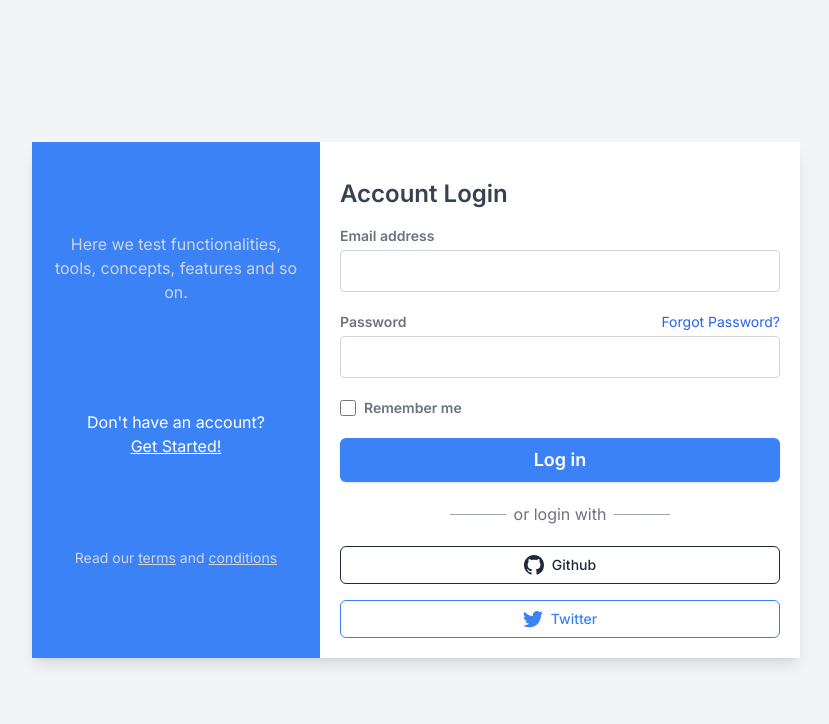
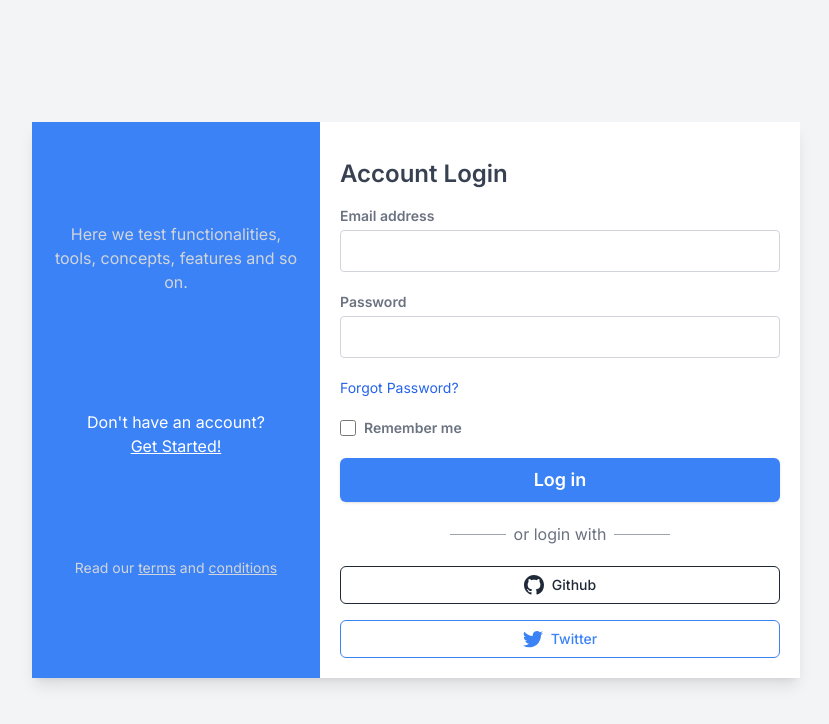
Before and after one commit to toschivictor/nextjs-poc, a Next.js app: page / in a window 1280 px wide. Shown: the top 724 px of the page, without its empty margins (224-1053 px from the left). Built offline with nearby package versions, Linux system fonts and the light colour scheme.

Commit message:
Adding inputs in

```diff
--- a/src/components/input/input.tsx
+++ b/src/components/input/input.tsx
@@ -3,7 +3,7 @@ interface InputProps {
 	label: string;
 	value: string | number;
 	name: string;
-	placeholder: string;
+	placeholder?: string;
 	error: boolean;
 	disabled?: boolean;
 	onChange: (e: React.ChangeEvent<HTMLInputElement>) => void;
--- a/src/components/user-authentication/user-authentication.tsx
+++ b/src/components/user-authentication/user-authentication.tsx
@@ -1,4 +1,36 @@
+'use client';
+
+import { Input } from '@/components/input/input';
+import { useInput } from '@/hooks/use-input';
+
 export const UserAuthentication = () => {
+	const emailInput = useInput('');
+	const passwordInput = useInput('');
+
+	const handleSubmit = (e: React.FormEvent) => {
+		e.preventDefault();
+		validateInput(emailInput);
+		validateInput(passwordInput);
+
+		console.log(
+			'email ==>',
+			emailInput.value,
+			'password ==>',
+			passwordInput.value
+		);
+	};
+
+	const validateInput = (input: {
+		value: string;
+		setError: (value: boolean) => void;
+	}) => {
+		if (!input.value.trim()) {
+			input.setError(true);
+		} else {
+			input.setError(false);
+		}
+	};
+
 	return (
 		<div className="flex flex-col bg-white shadow-lg md:flex-row md:flex-1 lg:max-w-screen-md">
 			<div className="p-4 py-6 text-white bg-blue-500 md:w-72 md:flex-shrink-0 md:flex md:flex-col md:items-center md:justify-evenly">
@@ -26,39 +58,26 @@ export const UserAuthentication = () => {
 				<h3 className="my-4 text-2xl font-semibold text-gray-700">
 					Account Login
 				</h3>
-				<form action="#" className="flex flex-col space-y-5">
-					<div className="flex flex-col space-y-1">
-						<label for="email" className="text-sm font-semibold text-gray-500">
-							Email address
-						</label>
-						<input
+				<form onSubmit={handleSubmit} className="flex flex-col space-y-5">
+					<Input
 						type="email"
-							id="email"
-							autofocus
-							className="px-4 py-2 transition duration-300 border border-gray-300 rounded focus:border-transparent focus:outline-none focus:ring-4 focus:ring-blue-200"
+						name="email"
+						label="Email address"
+						{...emailInput}
 					/>
-					</div>
-					<div className="flex flex-col space-y-1">
-						<div className="flex items-center justify-between">
-							<label
-								for="password"
-								className="text-sm font-semibold text-gray-500"
-							>
-								Password
-							</label>
+					<Input
+						type="password"
+						name="password"
+						label="Password"
+						{...passwordInput}
+					/>
 					<a
 						href="#"
 						className="text-sm text-blue-600 hover:underline focus:text-blue-800"
 					>
 						Forgot Password?
 					</a>
-						</div>
-						<input
-							type="password"
-							id="password"
-							className="px-4 py-2 transition duration-300 border border-gray-300 rounded focus:border-transparent focus:outline-none focus:ring-4 focus:ring-blue-200"
-						/>
-					</div>
+
 					<div className="flex items-center space-x-2">
 						<input
 							type="checkbox"
```
Lines whose indentation alone changed are shown as unchanged.
